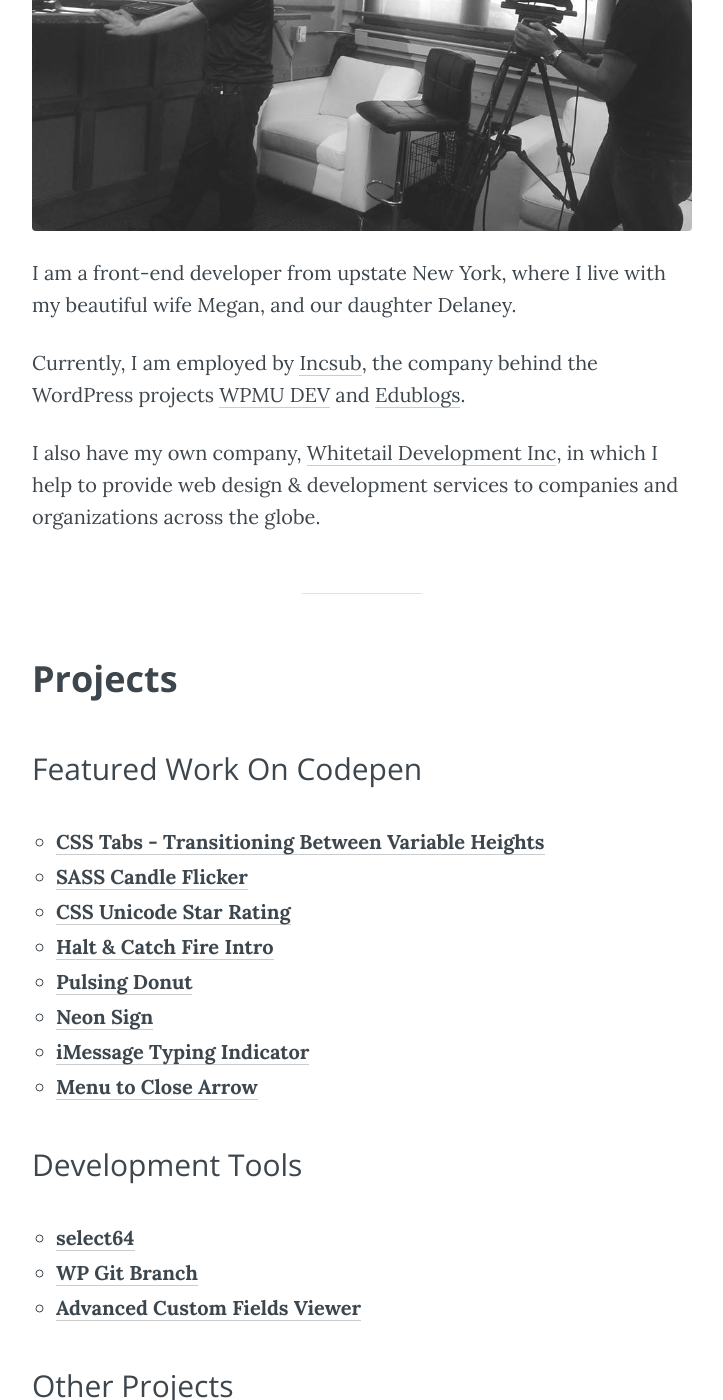
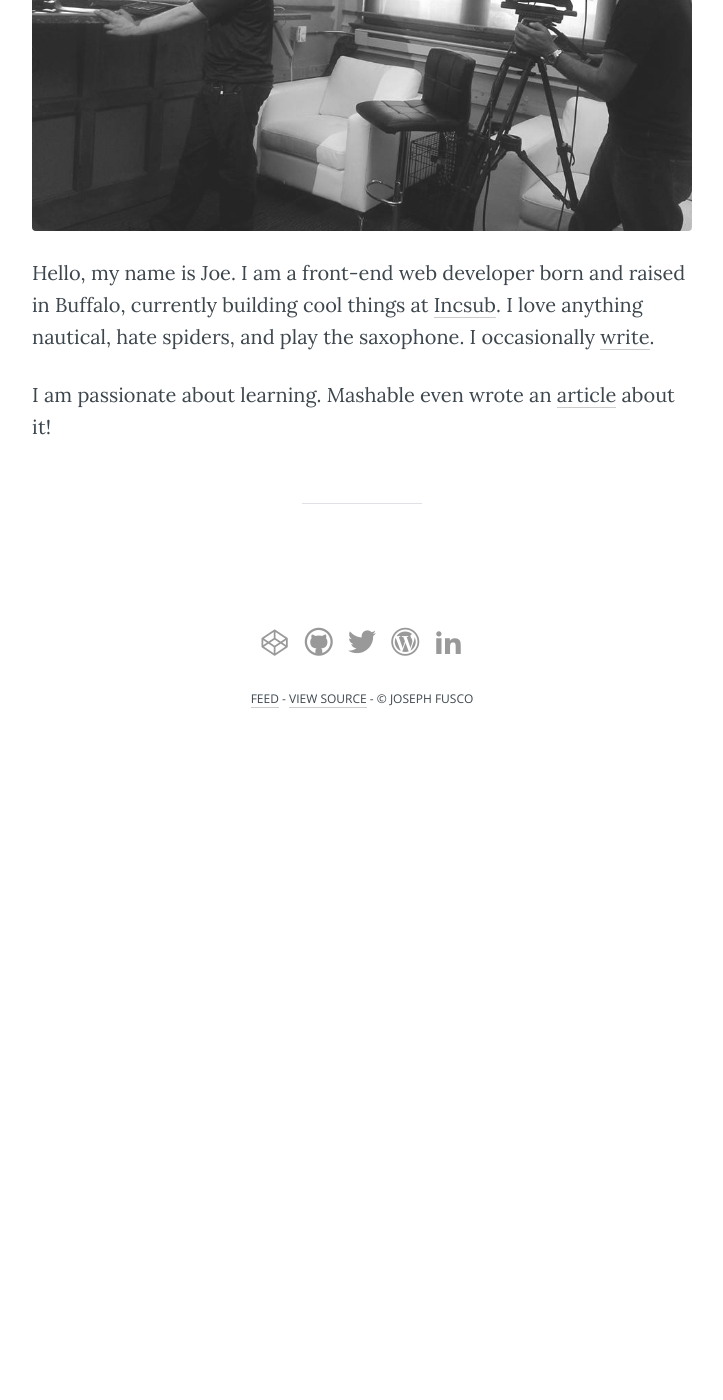
Before and after one commit to josephfusco/josephfusco.github.io, a Jekyll site: the page built from index.md, in a window 1280 px wide and 1400 px high, scrolled down 427 px. Shown: the whole window, without its empty margins (278-1001 px from the left). Built offline with Jekyll 4.4.1, drawn with Linux system fonts in a browser that asks for light colours; some web fonts are replaced; after the commit the page ends 1176 px from its top, so only the background shows below that; some of the changed text lies outside the part shown.

Commit message:
Update index.md

```diff
--- a/index.md
+++ b/index.md
@@ -7,56 +7,8 @@ redirect_from:
 
 <img src="{{ site.baseurl }}/assets/img/real-money-bw.jpg">
 
-I am a front-end developer from upstate New York, where I live with my beautiful wife Megan, and our daughter Delaney.
+Hello, my name is Joe. I am a front-end web developer born and raised in Buffalo, currently building cool things at [Incsub](http://incsub.com). I love anything nautical, hate spiders, and play the saxophone. I occasionally [write](/archive).
 
-Currently, I am employed by [Incsub](http://incsub.com), the company behind the WordPress projects [WPMU DEV](http://premium.wpmudev.org) and [Edublogs](http://edublogs.org).
-
-I also have my own company, [Whitetail Development Inc](http://whitetail.io), in which I help to provide web design & development services to companies and organizations across the globe.
+I am passionate about learning. Mashable even wrote an [article](http://mashable.com/2015/01/11/teach-yourself-programming/) about it!
 
 -----
-
-## Projects
-
-### Featured Work On Codepen
-
-+ **[CSS Tabs - Transitioning Between Variable Heights](http://codepen.io/fusco/pen/Wvzjrm?ref=josephfus.co)**
-+ **[SASS Candle Flicker](http://codepen.io/fusco/pen/NPxzPV?ref=josephfus.co)**
-+ **[CSS Unicode Star Rating](http://codepen.io/fusco/pen/MwawEL?ref=josephfus.co)**
-+ **[Halt & Catch Fire Intro](http://codepen.io/fusco/pen/BNEmRB?ref=josephfus.co)**
-+ **[Pulsing Donut](http://codepen.io/fusco/pen/yYBqvr?ref=josephfus.co)**
-+ **[Neon Sign](http://codepen.io/fusco/pen/kdyut?ref=josephfus.co)**
-+ **[iMessage Typing Indicator](http://codepen.io/fusco/pen/XbpaYv?ref=josephfus.co)**
-+ **[Menu to Close Arrow](http://codepen.io/fusco/pen/vigaB?ref=josephfus.co)**
-
-### Development Tools
-
-+ **[select64](http://select64.josephfus.co/?ref=josephfus.co)**
-+ **[WP Git Branch](https://github.com/josephfusco/wp-git-status)**
-+ **[Advanced Custom Fields Viewer](https://github.com/josephfusco/advanced-custom-fields-viewer)**
-
-### Other Projects
-
-+ **[IG Follow Count](https://github.com/josephfusco/ig-follow-count)**
-
-### Websites
-
-Here are a few other sites I have either created or helped build.
-
-+ **[edublogs](http://edublogs.org)** - Incsub
-+ **[upstatesportsandspine](http://upstatesportsandspine.com)** - Phu Concepts Inc
-+ **[bio-optronics](http://bio-optronics.com)** - Phu Concepts Inc
-+ **[l-trondirect](http://l-trondirect.com)** - Phu Concepts Inc
-+ **[expat-experts](http://expat-experts.com?ref=josephfus.co)** - Whitetail Development Inc
-+ **[snowyescape](http://snowyescape.com?ref=josephfus.co)**
-+ **[dogedir](http://dogedir.com?ref=josephfus.co)**
-
------
-
-## News
-
-I credit a lot of my development knowledge to [teamtreehouse.com](https://teamtreehouse.com/), and have had a couple write-ups as a result of them. Check them out!
-
-+ **[Mashable](http://mashable.com/2015/01/11/teach-yourself-programming/?ref=josephfus.co)**
-+ **[Treehouse](https://teamtreehouse.com/stories/joe-fusco?ref=josephfus.co)**
-
------
```
